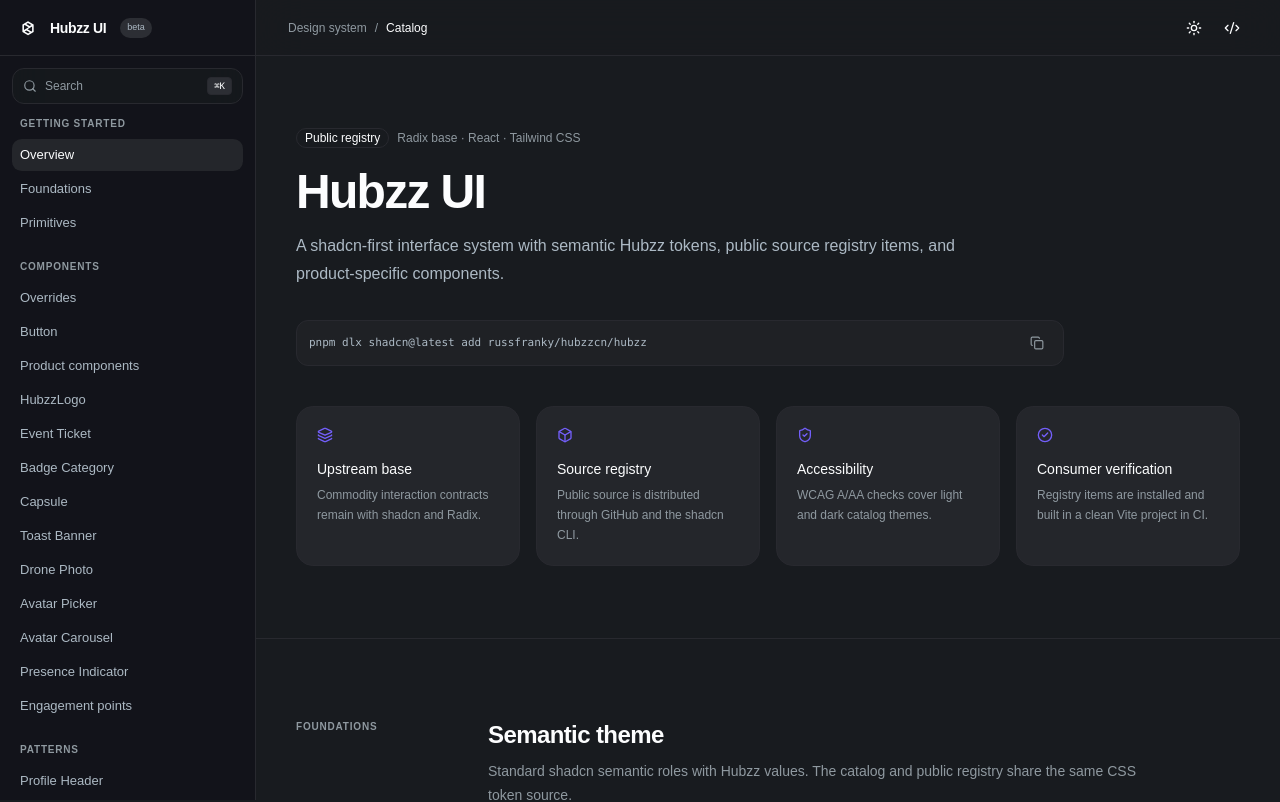
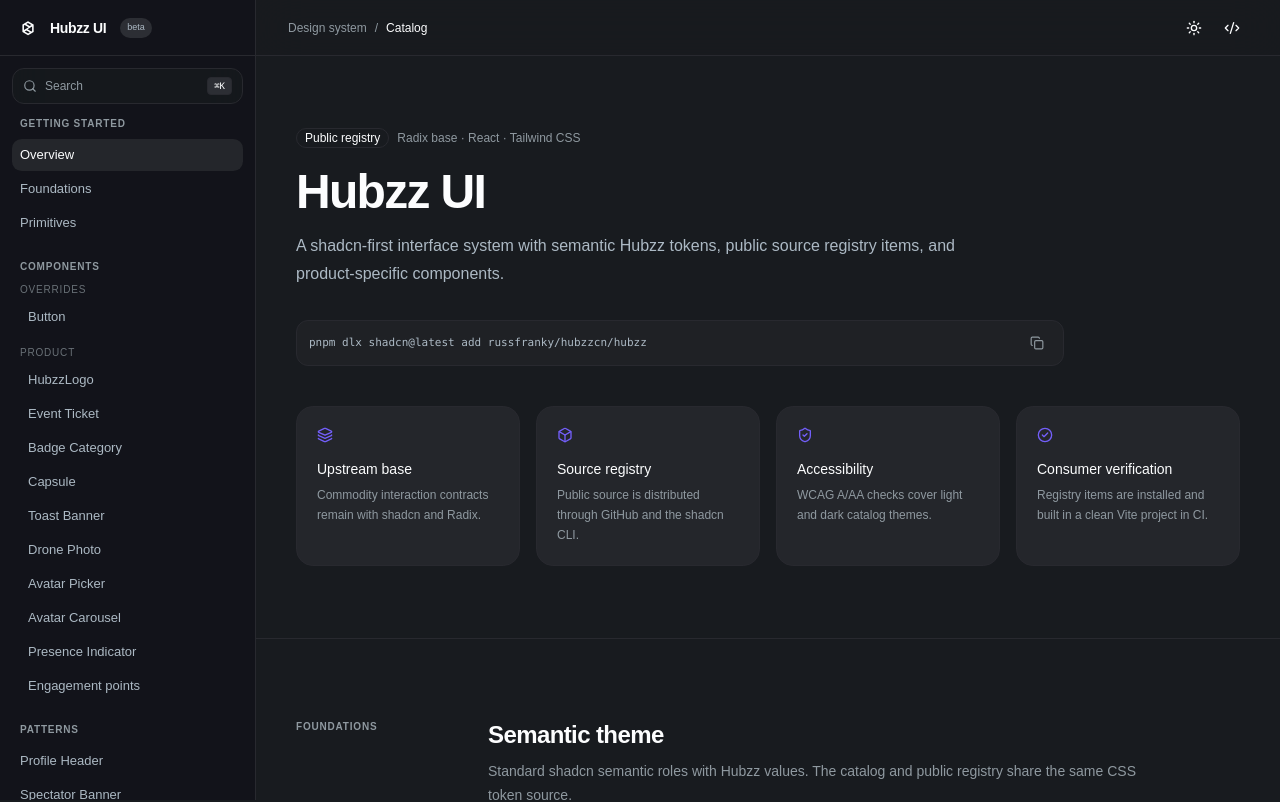
Before and after one commit to russfranky/hubzzcn, a React (Vite) app: page / in a window 1280 px wide. Shown: the top 802 px of the page. Built offline with nearby package versions, Linux system fonts and the light colour scheme.

Commit message:
fix(catalog): hierarchy sublabels under Components sidebar (#116)
Replace peer-weight Overrides / Product components NavLink pills with
quiet non-interactive uppercase sublabels, indent leaf items, and keep
scrollspy active state on real leaf / getting-started ids only.

```diff
--- a/src/pages/Landing.tsx
+++ b/src/pages/Landing.tsx
@@ -149,9 +149,6 @@ const SCROLLSPY_IDS = [
   "overview",
   "foundations",
   "upstream",
-  "overrides",
-  "components",
-  "patterns",
   ...OVERRIDE_NAV.map((item) => item.id),
   ...COMPONENT_NAV.map((item) => item.id),
   ...PATTERN_NAV.map((item) => item.id),
@@ -210,6 +207,14 @@ function useSectionScrollspy(sectionIds: string[], defaultId: string) {
   return activeId
 }
 
+function NavSublabel({ label }: { label: string }) {
+  return (
+    <p className="mb-1 mt-3 px-2 text-[10px] font-medium tracking-[0.08em] text-muted-foreground/70 uppercase first:mt-0">
+      {label}
+    </p>
+  )
+}
+
 function NavLink({
   href,
   label,
@@ -227,7 +232,7 @@ function NavLink({
       aria-current={active ? "page" : undefined}
       className={cn(
         "flex h-8 items-center rounded-md text-[13px] transition-colors focus-visible:outline-none",
-        nested ? "px-2" : "px-2",
+        nested ? "px-2 pl-4" : "px-2",
         active
           ? "bg-sidebar-accent font-medium text-sidebar-foreground"
           : "text-secondary-foreground hover:bg-sidebar-accent hover:text-sidebar-foreground focus-visible:bg-sidebar-accent"
@@ -314,12 +319,9 @@ export function Landing() {
               <p className="mb-2 px-2 text-[10px] font-semibold tracking-[0.08em] text-muted-foreground uppercase">
                 Components
               </p>
+              <div>
+                <NavSublabel label="Overrides" />
                 <div className="space-y-0.5">
-                <NavLink
-                  href="#overrides"
-                  label="Overrides"
-                  active={activeId === "overrides"}
-                />
                   {OVERRIDE_NAV.map((item) => (
                     <NavLink
                       key={item.href}
@@ -329,11 +331,9 @@ export function Landing() {
                       nested
                     />
                   ))}
-                <NavLink
-                  href="#components"
-                  label="Product components"
-                  active={activeId === "components"}
-                />
+                </div>
+                <NavSublabel label="Product" />
+                <div className="space-y-0.5">
                   {COMPONENT_NAV.map((item) => (
                     <NavLink
                       key={item.href}
@@ -343,6 +343,7 @@ export function Landing() {
                       nested
                     />
                   ))}
+                </div>
               </div>
             </div>
 
```
Lines whose indentation alone changed are shown as unchanged.
